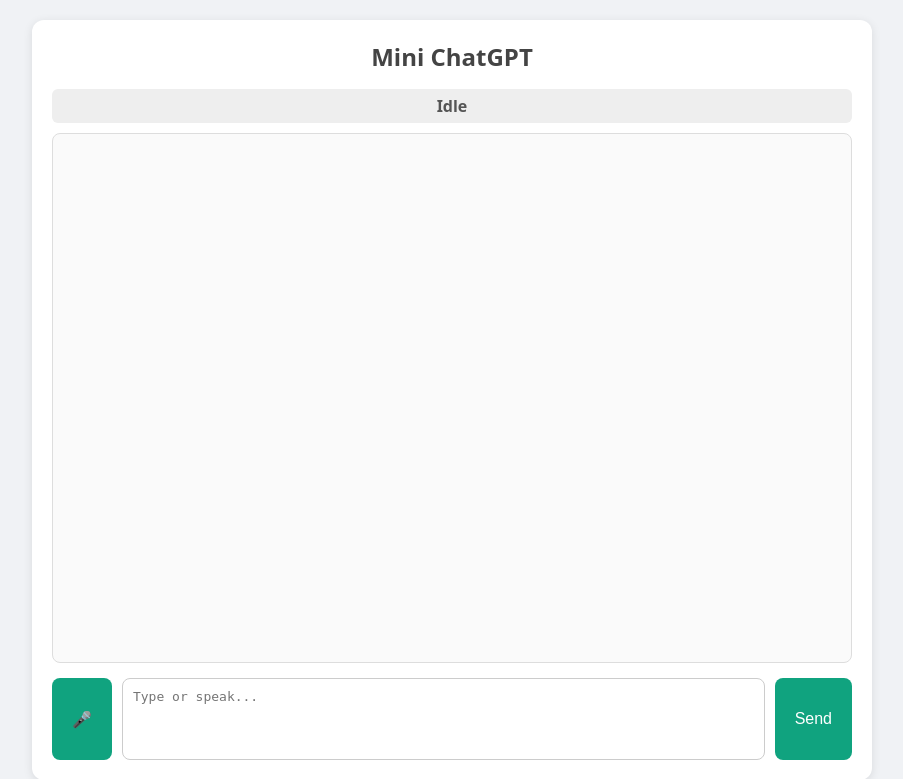
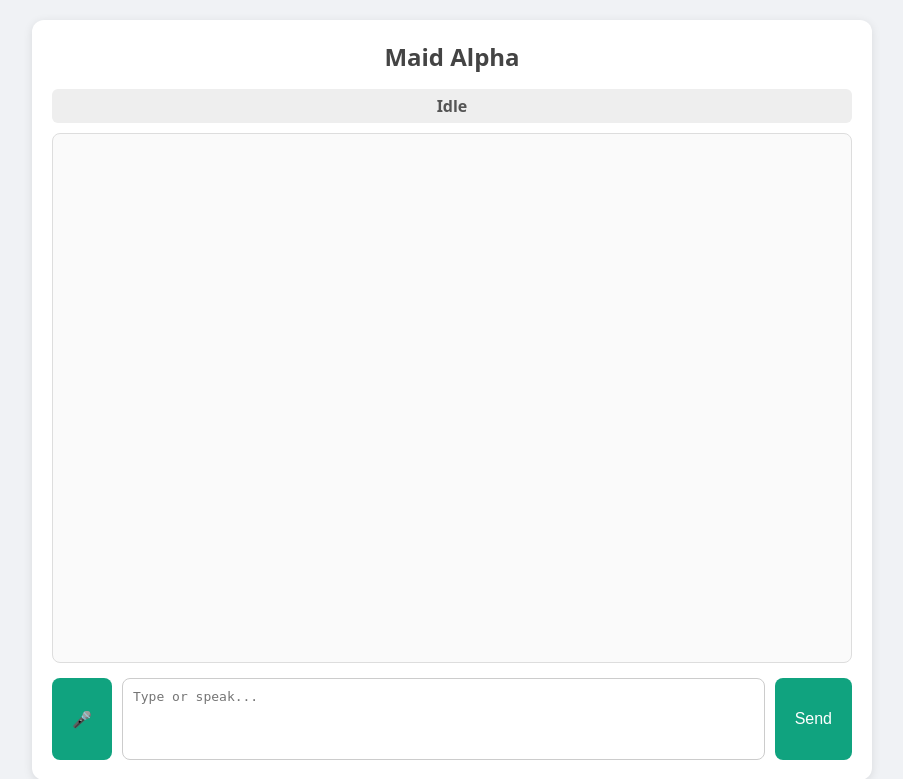
Before and after one commit to Diptipper/maid-alpha, a Flask app: page / in a window 1280 px wide. Shown: the top 779 px of the page, without its empty margins (188-1091 px from the left). Run offline with Flask 3, Linux system fonts and the light colour scheme; some libraries are stand-ins or nearby versions.

Commit message:
Update index.html

```diff
--- a/templates/index.html
+++ b/templates/index.html
@@ -12,7 +12,7 @@
 </head>
 <body>
     <div class="chat-wrapper">
-        <h1>Mini ChatGPT</h1>
+        <h1>Maid Alpha</h1>
         <div id="status-indicator" class="status idle">Idle</div>
         <div id="chat-box" class="chat-box"></div>
         <div class="input-area">
```
